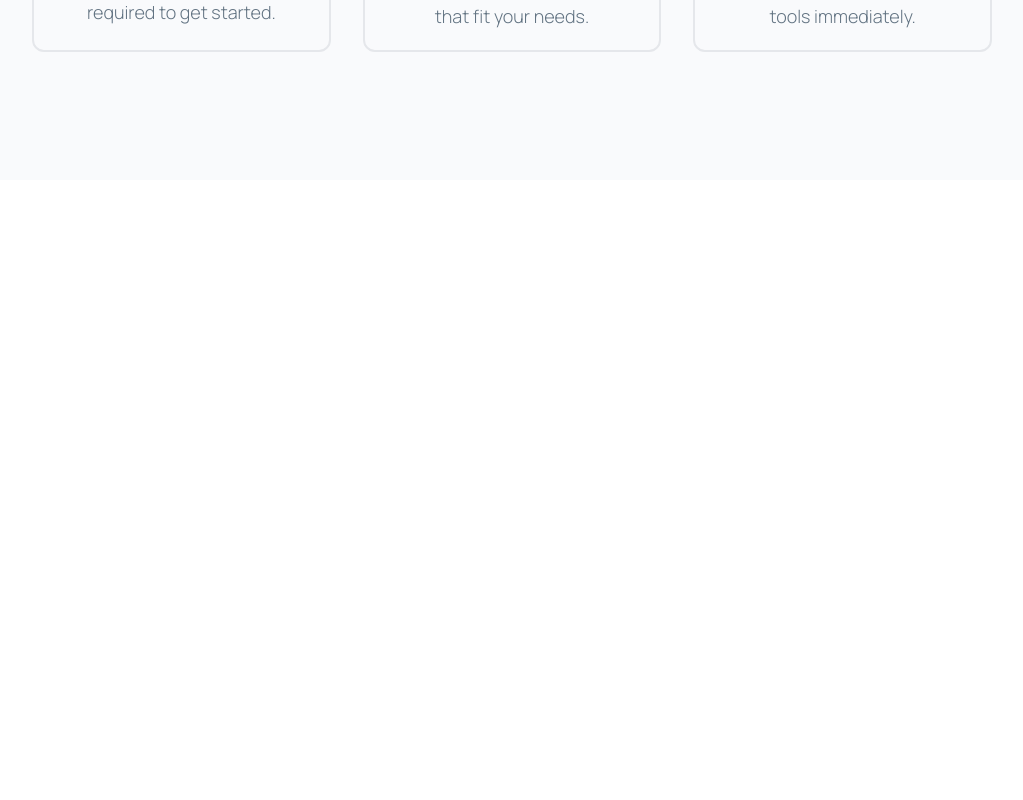
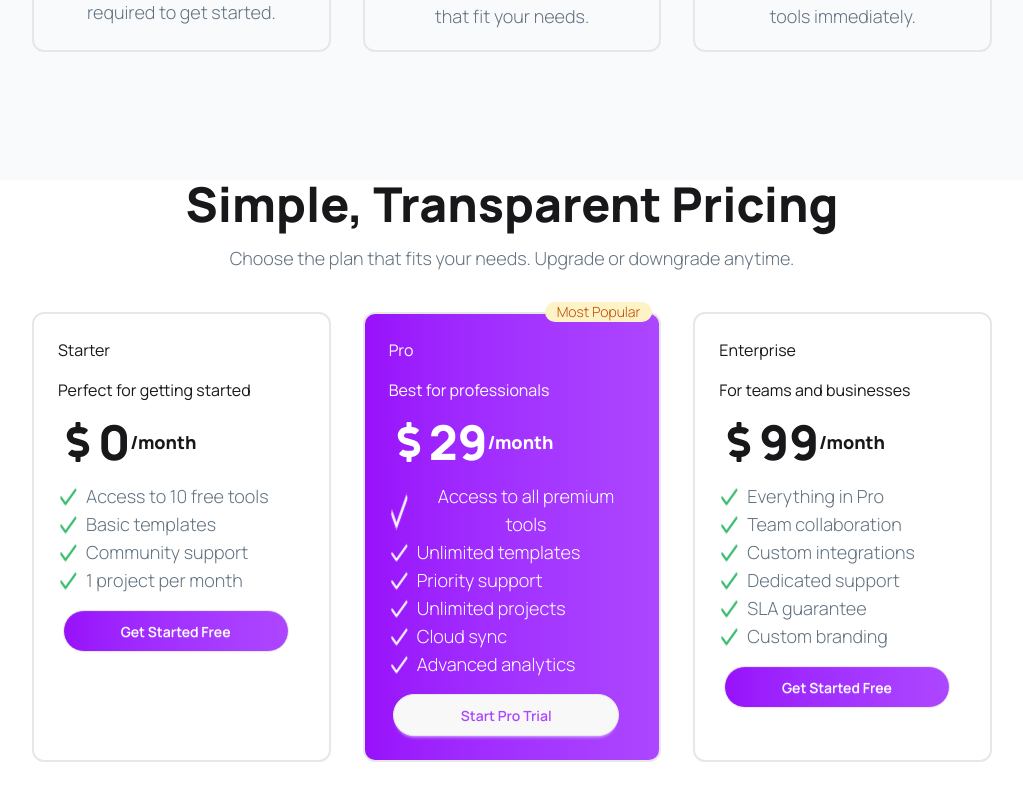
Before and after one commit to kibriya41/Assignment-6, a React (Vite) app: page / in a window 1280 px wide. Shown: the part 1432-2232 px from the top of the page, without its empty margins (128-1151 px from the left). Before the commit the page ends 1612 px from the top, so only its background shows below. Built offline with nearby package versions, Linux system fonts and the light colour scheme.

Commit message:
implement pricing section

```diff
--- a/src/App.jsx
+++ b/src/App.jsx
@@ -3,6 +3,7 @@
 import './App.css'
 import HeroPart from './Components/HeroSection/HeroPart'
 import GetStart from './Components/Main/GetStart'
+import Pricing from './Components/Main/Pricing'
 import Reviw from './Components/Main/Reviw'
 import Navbar from './Components/Navbar/Navbar'
 
@@ -15,6 +16,7 @@ function App() {
       <HeroPart />
       <Reviw />
       <GetStart />
+      <Pricing />
 
     </>
   )
--- /dev/null
+++ b/src/Components/Main/Pricing.jsx
@@ -0,0 +1,63 @@
+import React from 'react';
+import Check from "../../assets/products/Check.png"
+import WhiteCheck from "../../assets/products/Check-2.png"
+import { FaDollarSign } from "react-icons/fa";
+
+const Pricing = () => {
+    return (
+        <div className='max-w-9/12 m-auto text-center'>
+            <h3 className='text-5xl font-extrabold'>Simple, Transparent Pricing</h3>
+            <p className='text-lg font-light text-[#627382] mt-4'>Choose the plan that fits your needs. Upgrade or downgrade anytime.</p>
+
+            <div className='grid md:grid-cols-2 lg:grid-cols-3 gap-8 my-10'>
+                <div className='flex flex-col items-start gap-4 border-2 border-gray-200 rounded-xl transition-all duration-[0.4s] hover:shadow-[0_20px_50px_rgba(148,68,251,0.2)] hover:-translate-y-2 p-6 relative'>
+                    <h5>Starter</h5>
+                    <p>Perfect for getting started</p>
+                    <h5 className='flex items-center text-5xl font-extrabold'><FaDollarSign size={40} />0 <span className='text-lg'>/month</span></h5>
+                    <ul>
+                        <li className='flex gap-2 text-lg font-light text-[#627382]'><img src={Check} alt="" />Access to 10 free tools</li>
+                        <li className='flex gap-2 text-lg font-light text-[#627382]'><img src={Check} alt="" />Basic templates</li>
+                        <li className='flex gap-2 text-lg font-light text-[#627382]'><img src={Check} alt="" />Community support</li>
+                        <li className='flex gap-2 text-lg font-light text-[#627382]'><img src={Check} alt="" />1 project per month</li>
+                    </ul>
+                    <button className='btn text-white bg-linear-to-r from-purple-600 to-purple-500 mr-4 rounded-full py-5 w-11/12 mx-auto'>Get Started Free</button>
+                </div>
+
+                <div className='flex flex-col items-start gap-4 border-2 border-gray-200 rounded-xl transition-all duration-[0.4s] hover:shadow-[0_20px_50px_rgba(148,68,251,0.2)] hover:-translate-y-2 p-6 bg-linear-to-r from-purple-600 to-purple-500 text-white relative'>
+
+                    <h5>Pro</h5>
+                    <p>Best for professionals</p>
+                    <h5 className='flex items-center text-5xl font-extrabold'><FaDollarSign size={40} />29 <span className='text-lg'>/month</span></h5>
+                    <ul>
+                        <li className='flex gap-2 text-lg font-light text-white'><img src={WhiteCheck} alt="" />Access to all premium tools</li>
+                        <li className='flex gap-2 text-lg font-light text-white'><img src={WhiteCheck} alt="" />Unlimited templates</li>
+                        <li className='flex gap-2 text-lg font-light text-white'><img src={WhiteCheck} alt="" />Priority support</li>
+                        <li className='flex gap-2 text-lg font-light text-white'><img src={WhiteCheck} alt="" />Unlimited projects</li>
+                        <li className='flex gap-2 text-lg font-light text-white'><img src={WhiteCheck} alt="" />Cloud sync</li>
+                        <li className='flex gap-2 text-lg font-light text-white'><img src={WhiteCheck} alt="" />Advanced analytics</li>
+                    </ul>
+                    <button className='btn mr-4 rounded-full py-5 w-11/12 mx-auto text-purple-500'>Start Pro Trial</button>
+                    <p className='text-sm font-light text-[#BB4D00] bg-[#FEF3C6] px-3 rounded-full absolute -top-3 left-45'>Most Popular</p>
+                </div>
+
+                <div className='flex flex-col items-start gap-4 border-2 border-gray-200 rounded-xl transition-all duration-[0.4s] hover:shadow-[0_20px_50px_rgba(148,68,251,0.2)] hover:-translate-y-2 p-6 relative'>
+                    <h5>Enterprise</h5>
+                    <p>For teams and businesses</p>
+                    <h5 className='flex items-center text-5xl font-extrabold'><FaDollarSign size={40} />99 <span className='text-lg'>/month</span></h5>
+                    <ul>
+                        <li className='flex gap-2 text-lg font-light text-[#627382]'><img src={Check} alt="" />Everything in Pro</li>
+                        <li className='flex gap-2 text-lg font-light text-[#627382]'><img src={Check} alt="" />Team collaboration</li>
+                        <li className='flex gap-2 text-lg font-light text-[#627382]'><img src={Check} alt="" />Custom integrations</li>
+                        <li className='flex gap-2 text-lg font-light text-[#627382]'><img src={Check} alt="" />Dedicated support</li>
+                        <li className='flex gap-2 text-lg font-light text-[#627382]'><img src={Check} alt="" />SLA guarantee</li>
+                        <li className='flex gap-2 text-lg font-light text-[#627382]'><img src={Check} alt="" />Custom branding</li>
+                    </ul>
+                    <button className='btn text-white bg-linear-to-r from-purple-600 to-purple-500 mr-4 rounded-full py-5 w-11/12 mx-auto'>Get Started Free</button>
+                </div>
+
+            </div>
+        </div>
+    );
+};
+
+export default Pricing;
--- a/src/Components/Navbar/Navbar.jsx
+++ b/src/Components/Navbar/Navbar.jsx
@@ -4,7 +4,7 @@ import { CiShoppingCart } from "react-icons/ci"
 const Navbar = () => {
     return (
         <div className='flex justify-between text-center items-center my-6 max-w-9/12 mx-auto'>
-            <h3 className='text-4xl font-bold bg-linear-to-r from-purple-600 to-purple-400 bg-clip-text text-transparent ...'>DigiTools</h3>
+            <h2 className='text-4xl font-bold bg-linear-to-r from-purple-600 to-purple-400 bg-clip-text text-transparent ...'>DigiTools</h2>
             <ul className='flex justify-around gap-8'>
                 <li><a href="#">Products</a></li>
                 <li><a href="#">Features</a></li>
```
Also changed, not shown: src/assets/products/Check-2.png (added), src/assets/products/Check.png (added).
